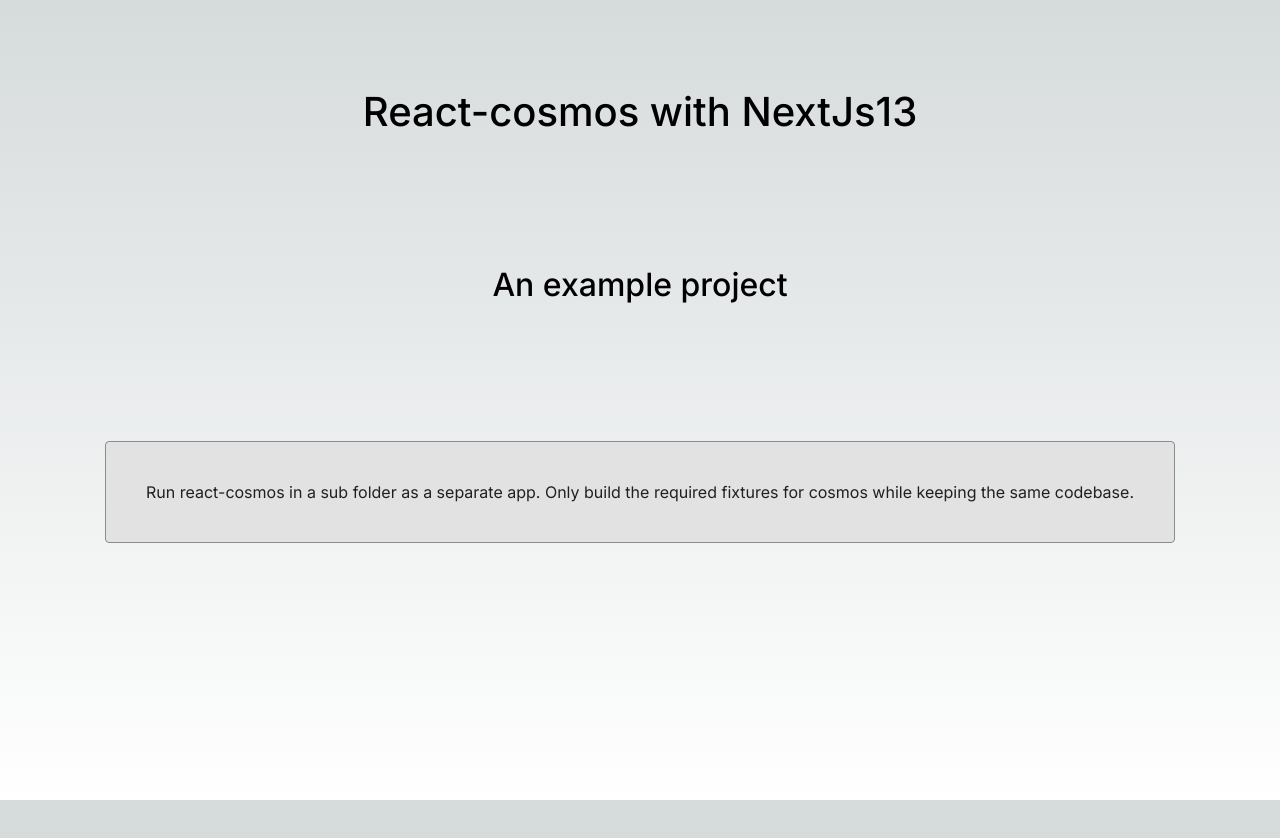
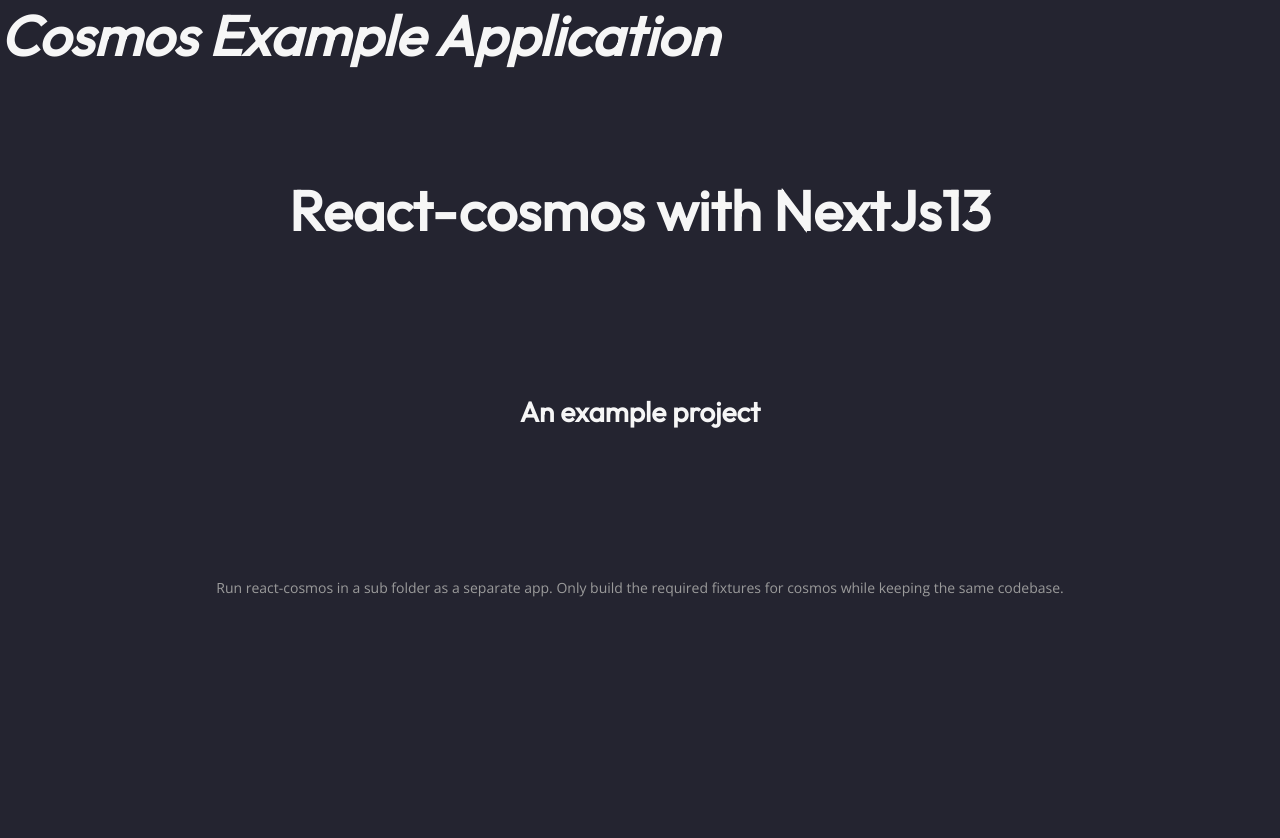
Before and after one commit to scorado-ltd/scorado-examples-nextjs-cosmos, a Next.js app: page / in a window 1280 px wide. Shown: the top 838 px of the page. Before the commit the page ends 800 px from the top, so only its background shows below. Built offline with nearby package versions, Linux system fonts and the light colour scheme.

Commit message:
Add SASS compiler

```diff
--- a/package.json
+++ b/package.json
@@ -21,6 +21,7 @@
     "@types/react": "18.2.6",
     "@types/react-dom": "18.2.4",
     "eslint": "^8.45.0",
+    "sass": "^1.69.5",
     "typescript": "5.0.4"
   }
 }
--- /dev/null
+++ b/src/app/global.scss
@@ -0,0 +1,182 @@
+:root {
+  --maxMenu-width: 288px;
+  --primaryMenu-openWidth: var(--maxMenu-width);
+  --primaryMenu-closedWidth: 56px;
+  --primaryMenu-width: var(--primaryMenu-closedWidth);
+  --secondaryMenu-width: 232px;
+  --secondaryMenu-openPositionX: 0px;
+  --secondaryMenu-closedPositionX: -232px;
+  --secondaryMenu-positionX: var(--secondaryMenu-closedPositionX);
+  --secondaryMenu-openPositionY: 0;
+  --secondaryMenu-closedPositionY: 100%;
+  --secondaryMenu-positionY: var(--secondaryMenu-closedPositionY);
+  --menu-width: min(var(--maxMenu-width), calc(var(--primaryMenu-width) + var(--secondaryMenu-width) + var(--secondaryMenu-positionX)));
+  --toast-translateY: var(--toast-slideDown);
+  --toast-slideDown: 400px;
+  --toast-slideUp: 0px;
+
+  --theme-primaryColour-light: #43FFB1;
+  --theme-primaryColour-dark: #FC0A6A;
+  --theme-supportColour1: #FCF10A;
+  --theme-supportColour2: #1AE6FF;
+  --theme-supportColour3: #9604FF;
+  --theme-supportColour4: #f1f1f1;
+  --theme-supportColour5: #1d1d27;
+
+  --theme-danger: #F24726;
+
+  --theme-text-colour: #9B9B9B;
+  --theme-heading-colour: #F6F6F6;
+  --theme-error-colour: #ff9c55;
+
+  --theme-background-colour-dark: #242430;
+  --theme-background-colour-darker: #161620;
+  --theme-background-colour-darkest: #0F0F19;
+
+  --theme-community-colour: var(--theme-supportColour3);
+  --theme-event-colour: var(--theme-supportColour2);
+  --theme-discipline-colour: var(--theme-supportColour2);
+
+  --scrollbar-width: 10px;
+  --scrollbar-track-colour: rgba(255, 255, 255, 0);
+  --scrollbar-thumb-colour: #717171;
+  --scrollbar-thumb-colour-hover: #d6d6d6;
+
+
+  --container-padding__h: 48px;
+
+
+
+  /* NEW COLOR VARIABLES */
+  --theme-primaryColor: #43FFB1;
+  --theme-secondaryColor: #FC0A6A;
+  --theme-tertiaryColor: #1AE6FF;
+  --theme-dangerColor: #F24726;
+  --theme-warningColor: #FCF10A;
+  --theme-infoColor: #1aa0ff;
+  --theme-successColor: #6dff04;
+  --theme-lightColor: #f1f1f1;
+  --theme-grayColor: #bfbfbf;
+  --theme-darkColor: #242430;
+  --theme-darkerColor: #161620;
+  --theme-darkestColor: #0F0F19;
+}
+
+@media screen and (max-width: 860px) {
+  :root {
+    --primaryMenu-openWidth: 0px;
+    --primaryMenu-closedWidth: 0px;
+    --secondaryMenu-openPositionX: calc(var(--maxMenu-width) * -1);
+    --secondaryMenu-closedPositionX: calc(var(--maxMenu-width) * -1);
+    --menu-width: 0px;
+    --container-padding__h: 16px;
+
+  }
+}
+
+* {
+  box-sizing: border-box;
+}
+
+html,
+body {
+  padding: 0;
+  margin: 0;
+  font-family: "Open Sans";
+  background-color: #242430;
+  color: #FFFFFF;
+}
+
+h1,
+h2,
+h3,
+h4,
+h5,
+h6 {
+  font-family: "Outfit";
+  margin: 0;
+  margin-bottom: 8px;
+  color: var(--theme-heading-colour);
+}
+
+h1 {
+  font-size: 56px;
+}
+
+h2 {
+  font-size: 28px;
+}
+
+h3 {
+  font-size: 24px;
+}
+
+h4 {
+  font-size: 18px;
+}
+
+h5 {
+  font-size: 16px;
+}
+
+a {
+  text-decoration-color: var(--theme-primaryColour-light);
+  color: #FFFFFF;
+}
+
+a:hover {
+  background-color: var(--theme-primaryColour-light);
+  color: #000000;
+}
+
+p {
+  font-size: 14px;
+  color: var(--theme-text-colour);
+  margin: 0;
+  margin-bottom: 24px;
+}
+
+input {
+  font-family: 'Open Sans';
+}
+
+
+/* Custom Scrollbar */
+body::-webkit-scrollbar {
+  background-color: transparent;
+  width: var(--scrollbar-width);
+}
+
+body::-webkit-scrollbar-track {
+  background-color: var(--scrollbar-track-colour);
+}
+
+
+body::-webkit-scrollbar-thumb {
+  background-color: var(--scrollbar-thumb-colour);
+  border-radius: 6px;
+  border: 2px solid transparent;
+  background-clip: content-box;
+}
+
+body::-webkit-scrollbar-thumb:hover {
+  background-color: var(--scrollbar-thumb-colour-hover);
+}
+
+body::-webkit-scrollbar-button {
+  display: none;
+}
+
+.body--no-scroll {
+  overflow-y: hidden;
+}
+
+.body--has-scrollbar {
+  margin-right: var(--scrollbar-width);
+}
+
+
+input:disabled,
+button:disabled {
+  cursor: not-allowed;
+}
--- a/src/app/layout.tsx
+++ b/src/app/layout.tsx
@@ -1,8 +1,9 @@
-import './globals.css'
+import "@fontsource/open-sans"
+import "@fontsource/outfit"
+
 import type { Metadata } from 'next'
-import { Inter } from 'next/font/google'
-
-const inter = Inter({ subsets: ['latin'] })
+import baseStyles from '~f/framework/base.module.scss'
+import './global.scss'
 
 export const metadata: Metadata = {
   title: 'Create Next App',
@@ -16,7 +17,10 @@
 }) {
   return (
     <html lang="en">
-      <body className={inter.className}>{children}</body>
+      <body>
+        <h1 className={baseStyles.Heading__highlighted}>Cosmos Example Application</h1>
+        {children}
+      </body>
     </html>
   )
 }
--- /dev/null
+++ b/src/feature/framework/base.module.scss
@@ -0,0 +1,4 @@
+.Heading__highlighted {
+    font-style: italic;
+    font-weight: bold;
+}
```
Also changed, not shown: tsconfig.json (+5 -2 lines), 1 other file (tests, documents, lock files or other folders).
